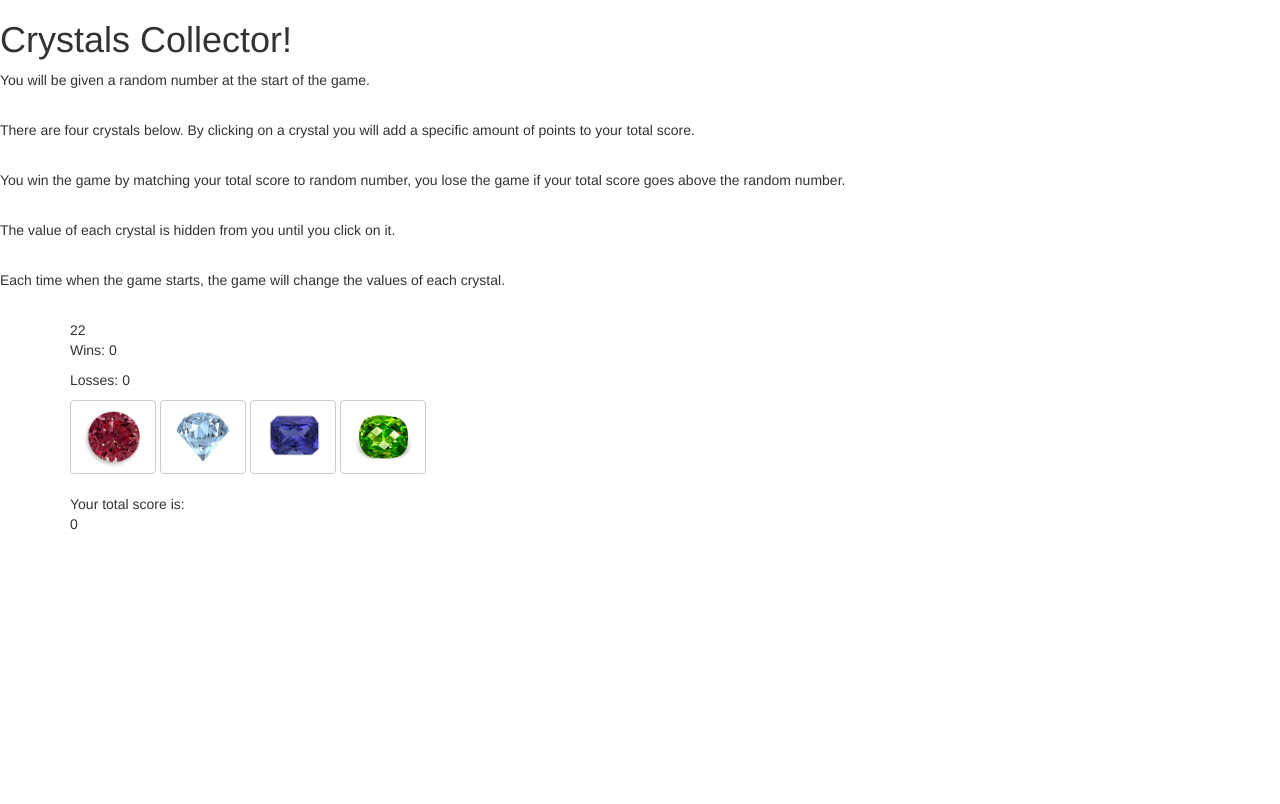
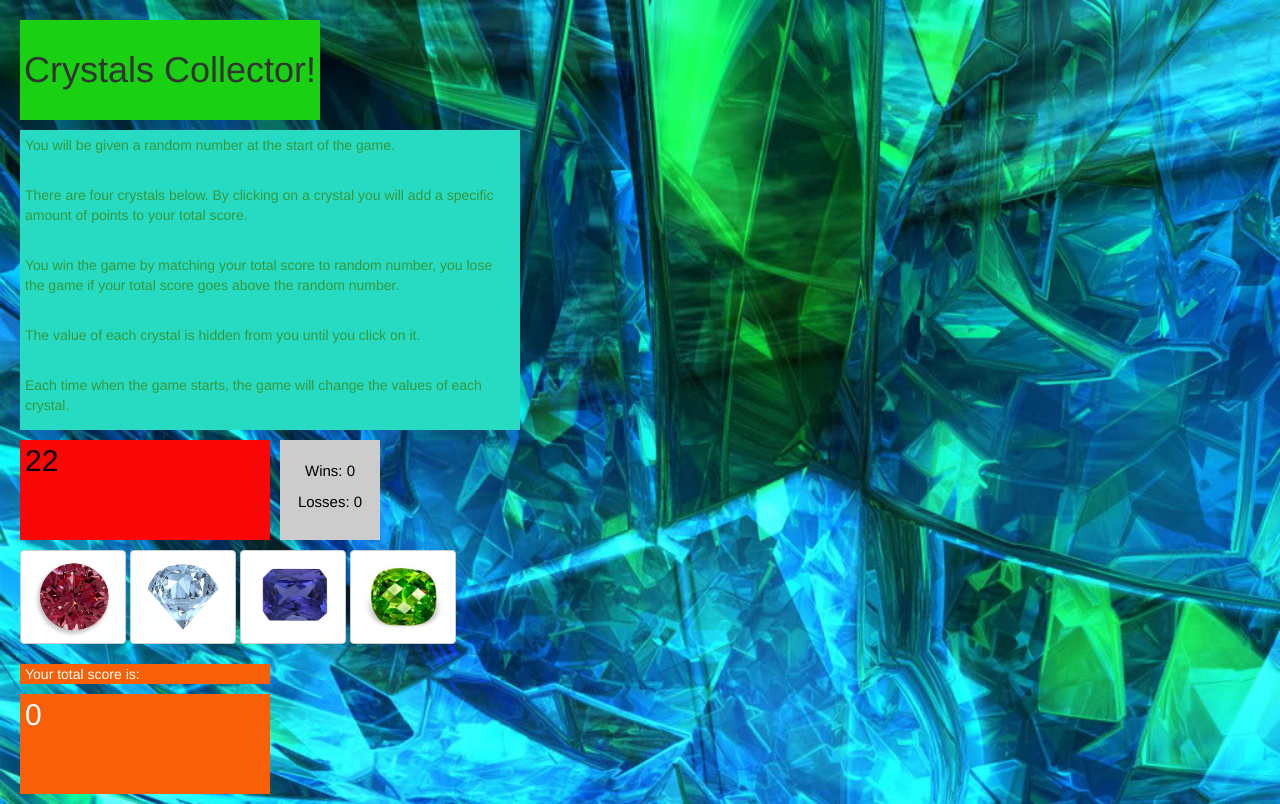
Before and after one commit to htejadadc/week-4-game, a plain HTML site: page index.html in a window 1280 px wide. Drawn offline with nearby package versions, Linux system fonts and the light colour scheme.

Commit message:
final game files

```diff
--- a/assets/css/style.css
+++ b/assets/css/style.css
@@ -0,0 +1,73 @@
+* {
+	box-sizing: border-box;
+}
+
+h1 {
+	padding: 30px 0px 30px 0px;
+	background-color: #19d112;
+	color: #ffffff;
+	width: 300px;
+	text-align: center;
+}
+
+body {
+	background-image: url("../images/crystalview.jpg");
+	background-size: cover;
+	background-repeat: no-repeat;
+}
+
+#wrapper {
+	margin: 20px;
+}
+
+.instructions {
+	color: #32993b;
+	padding: 5px;
+	background: #27dbc3;
+	width: 500px;
+}
+
+#computerChoice {
+	margin: 10px 0px 10px 0px;
+	padding-left: 5px;
+	color: #000000;
+	font-size: 30px;
+	background: #f90707;
+	float: left;
+	height: 100px;
+	width: 250px;
+}
+
+#winLosses {
+	margin: 10px 0px 10px 10px;
+	padding-top: 20px;
+	color: #000000;
+	font-size: 15px;
+	text-align: center;
+	background: #cccccc;
+	float: left;
+	height: 100px;
+	width: 100px;
+}
+
+.stones {
+	clear: both;
+}
+
+#final {
+	padding-left: 5px;
+	color: #ffffff;
+	background: #f76009;
+	width: 250px;
+}
+
+#score {
+	margin: 10px 0px 10px 0px;
+	padding-left: 5px;
+	color: #ffffff;
+	font-size: 30px;
+	background: #f76009;
+	float: left;
+	height: 100px;
+	width: 250px;
+}
--- a/index.html
+++ b/index.html
@@ -10,8 +10,9 @@
 	<script type="text/javascript" src="assets/javascript/game.js"></script>
 </head>
 <body>
+	<section id="wrapper">
 		<h1>Crystals Collector!</h1>
-	<section id="instructions">
+		<section class="instructions">
 			<p>You will be given a random number at the start of the game.</p>
 			<br>
 			<p>There are four crystals below. By clicking on a crystal you will add a specific amount of points to your total score.</p>
@@ -21,22 +22,22 @@
 			<p>The value of each crystal is hidden from you until you click on it.</p>
 			<br>
 			<p>Each time when the game starts, the game will change the values of each crystal.</p>
-		<br>
 		</section>
-	<div class="container">
+		<div class="content">
 			<div id="computerChoice">0</div>
 			<section id="winLosses">
 				<p id="wins">Wins: 0</p>
 				<p id="losses">Losses: 0</p>
 			</section>
 		<div class="stones">
-		<button class="btn btn-default ruby"><img src="assets/images/ruby.jpg" width="60" height="60"></button>
-		<button class="btn btn-default diamond"><img src="assets/images/diamond.jpg" width="60" height="60"></button>
-		<button class="btn btn-default tanzanite"><img src="assets/images/tanzanite.jpg" width="60" height="60"></button>
-		<button class="btn btn-default emerald"><img src="assets/images/emerald.jpg" width="60" height="60"></button>
+			<button class="btn btn-default ruby"><img src="assets/images/ruby.jpg" width="80" height="80"></button>
+			<button class="btn btn-default diamond"><img src="assets/images/diamond.jpg" width="80" height="80"></button>
+			<button class="btn btn-default tanzanite"><img src="assets/images/tanzanite.jpg" width="80" height="80"></button>
+			<button class="btn btn-default emerald"><img src="assets/images/emerald.jpg" width="80" height="80"></button>
 		</div>
 		<br>
 		<div id="final">Your total score is:</div>
 		<div id="score">0</div>
+	</section>
 </body>
 </html>
```
Also changed, not shown: assets/images/crystalview.jpg (added). Lines whose indentation alone changed are shown as unchanged.
